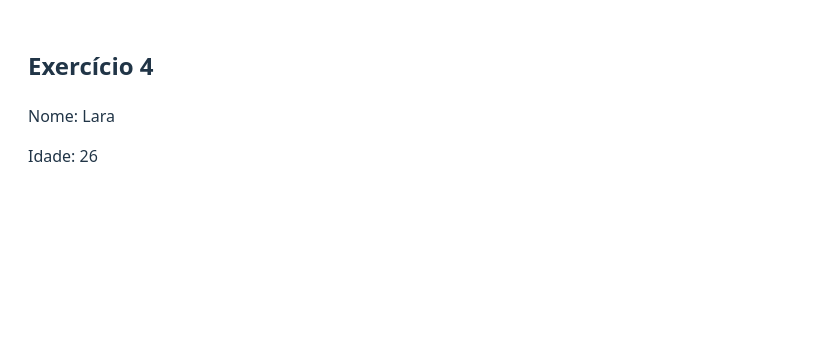
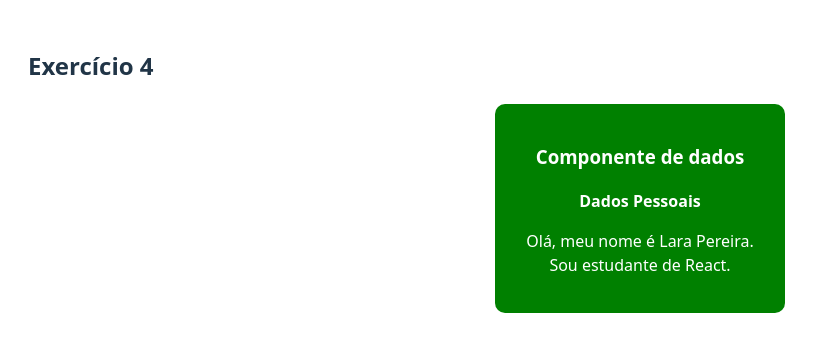
Before and after one commit to laraberns/tp3-react, a React (Vite) app: page /exercicio4 in a window 1280 px wide. Shown: the top 352 px of the page, without its empty margins (0-820 px from the left). Built offline with nearby package versions, Linux system fonts and the light colour scheme.

Commit message:
add exer 4

```diff
--- /dev/null
+++ b/src/components/Dados.jsx
@@ -0,0 +1,35 @@
+export default function Dados({ dados }) {
+  let backgroundColor;
+
+  if (dados.tipo === "Sucesso") {
+    backgroundColor = "green";
+  }
+
+  if (dados.tipo === "Erro") {
+    backgroundColor = "red";
+  }
+
+  if (dados.tipo === "Alerta") {
+    backgroundColor = "orange";
+  }
+
+  const styleBox = {
+    backgroundColor: backgroundColor,
+    color: "#fff",
+    padding: "20px",
+    borderRadius: "10px",
+    textAlign: "center",
+    width: "250px",
+    margin: "10px auto",
+  };
+
+  return (
+    <div style={styleBox}>
+      <h3>Componente de dados</h3>
+      <p>
+        <b>{dados.titulo}</b>
+      </p>
+      <p>{dados.mensagem}</p>
+    </div>
+  );
+}
--- a/src/pages/Exercicio4.jsx
+++ b/src/pages/Exercicio4.jsx
@@ -1,11 +1,16 @@
+import Dados from "../components/Dados";
+
 export default function Exercicio4() {
-  let nome = "Lara";
-  const idade = 26;
+  let dados = {
+    titulo: "Dados Pessoais",
+    mensagem: "Olá, meu nome é Lara Pereira. Sou estudante de React.",
+    tipo: "Sucesso",
+  };
+
   return (
     <>
       <h2>Exercício 4</h2>
-      <p>Nome: {nome}</p>
-      <p>Idade: {idade}</p>
+      <Dados dados={dados} />
     </>
   );
 }
```
